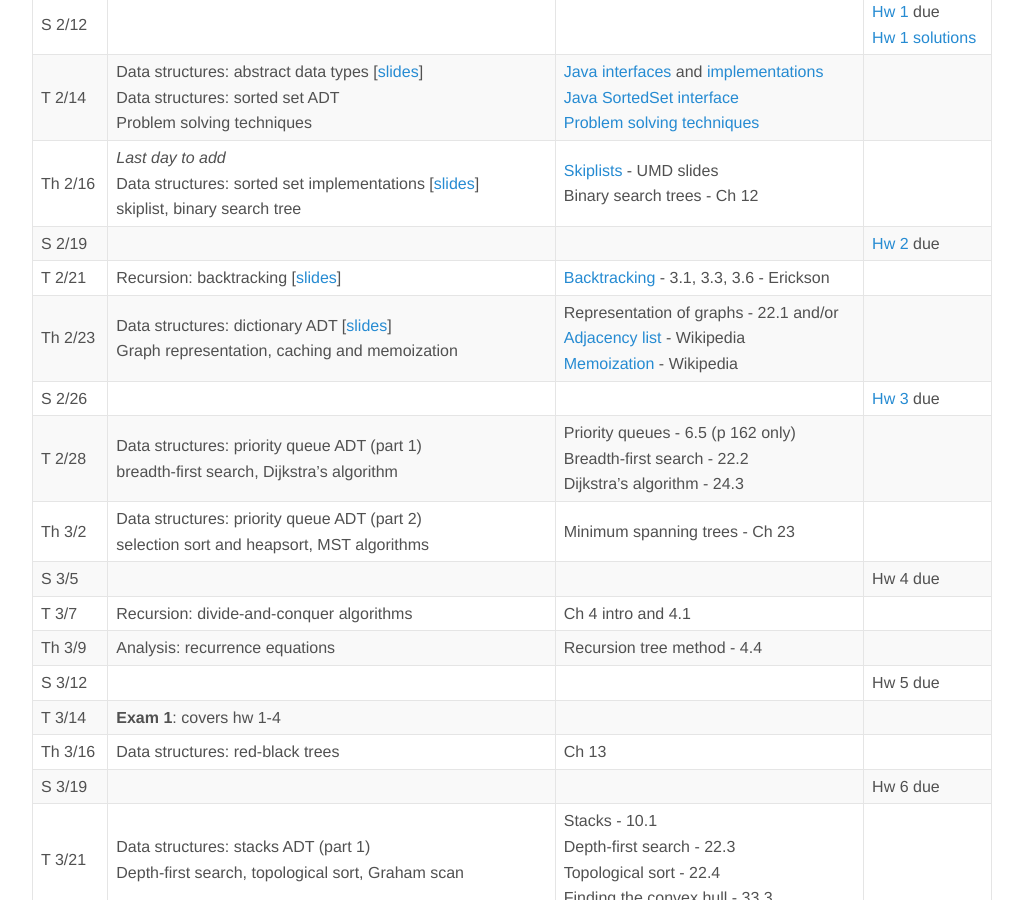
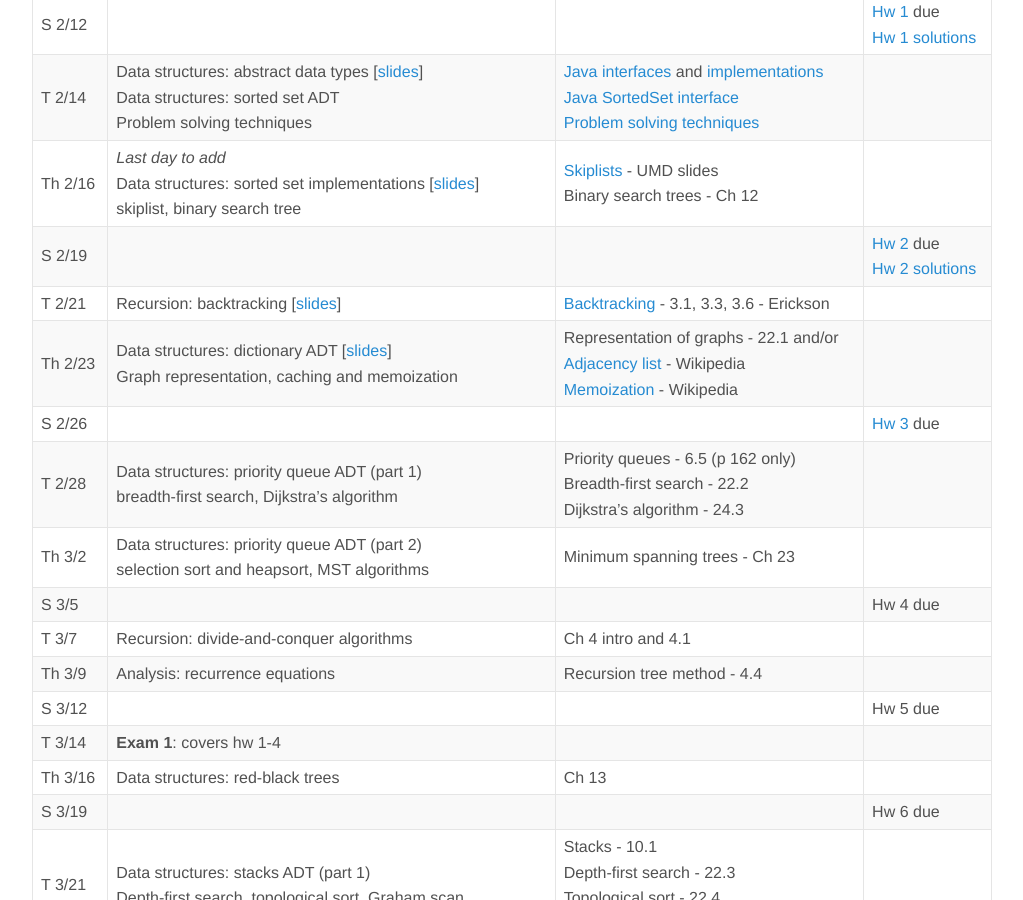
Before and after one commit to jnylam/jnylam.github.io, a Jekyll site: the page built from _courses/146-s17/index.md, in a window 1280 px wide and 900 px high, scrolled down 575 px. Shown: the whole window, without its empty margins (128-1151 px from the left). Built offline with Jekyll 4.4.1, drawn with Linux system fonts in a browser that asks for light colours.

Commit message:
Add hw2 solutions

```diff
--- a/_courses/146-s17/index.md
+++ b/_courses/146-s17/index.md
@@ -19,7 +19,7 @@
 S 2/12 | | | [Hw 1](homework01.html) due<br>[Hw 1 solutions](hw01.pdf)
 T 2/14 | Data structures: abstract data types [[slides](introds.pdf)]<br>Data structures: sorted set ADT <br>Problem solving techniques | [Java interfaces](https://docs.oracle.com/javase/tutorial/collections/interfaces/index.html) and [implementations](https://docs.oracle.com/javase/tutorial/collections/implementations/index.html)<br>[Java SortedSet interface](https://docs.oracle.com/javase/8/docs/api/java/util/SortedSet.html)<br>[Problem solving techniques](http://www.cs.yale.edu/homes/aspnes/pinewiki/ProblemSolvingTechniques.html)
 Th 2/16  | _Last day to add_<br>Data structures: sorted set implementations [[slides](skiplist.pdf)]<br>skiplist, binary search tree | [Skiplists](https://www.cs.umd.edu/class/spring2008/cmsc420/L12.SkipLists.pdf) - UMD slides<br>Binary search trees - Ch 12
-S 2/19 | | | [Hw 2](homework02.html) due
+S 2/19 | | | [Hw 2](homework02.html) due<br>[Hw 2 solutions](hw02.pdf)
 T 2/21 | Recursion: backtracking [[slides](backtracking.pdf)] | [Backtracking](//jeffe.cs.illinois.edu/teaching/algorithms/notes/03-backtracking.pdf) - 3.1, 3.3, 3.6 - Erickson
 Th 2/23 | Data structures: dictionary ADT [[slides](dictionary.pdf)]<br>Graph representation, caching and memoization | Representation of graphs - 22.1 and/or<br>[Adjacency list](//en.wikipedia.org/wiki/Adjacency_list) - Wikipedia<br>[Memoization](//en.wikipedia.org/wiki/Memoization) - Wikipedia
 S 2/26 | | | [Hw 3](homework03.html) due
```
Also changed, not shown: 1 other file.
